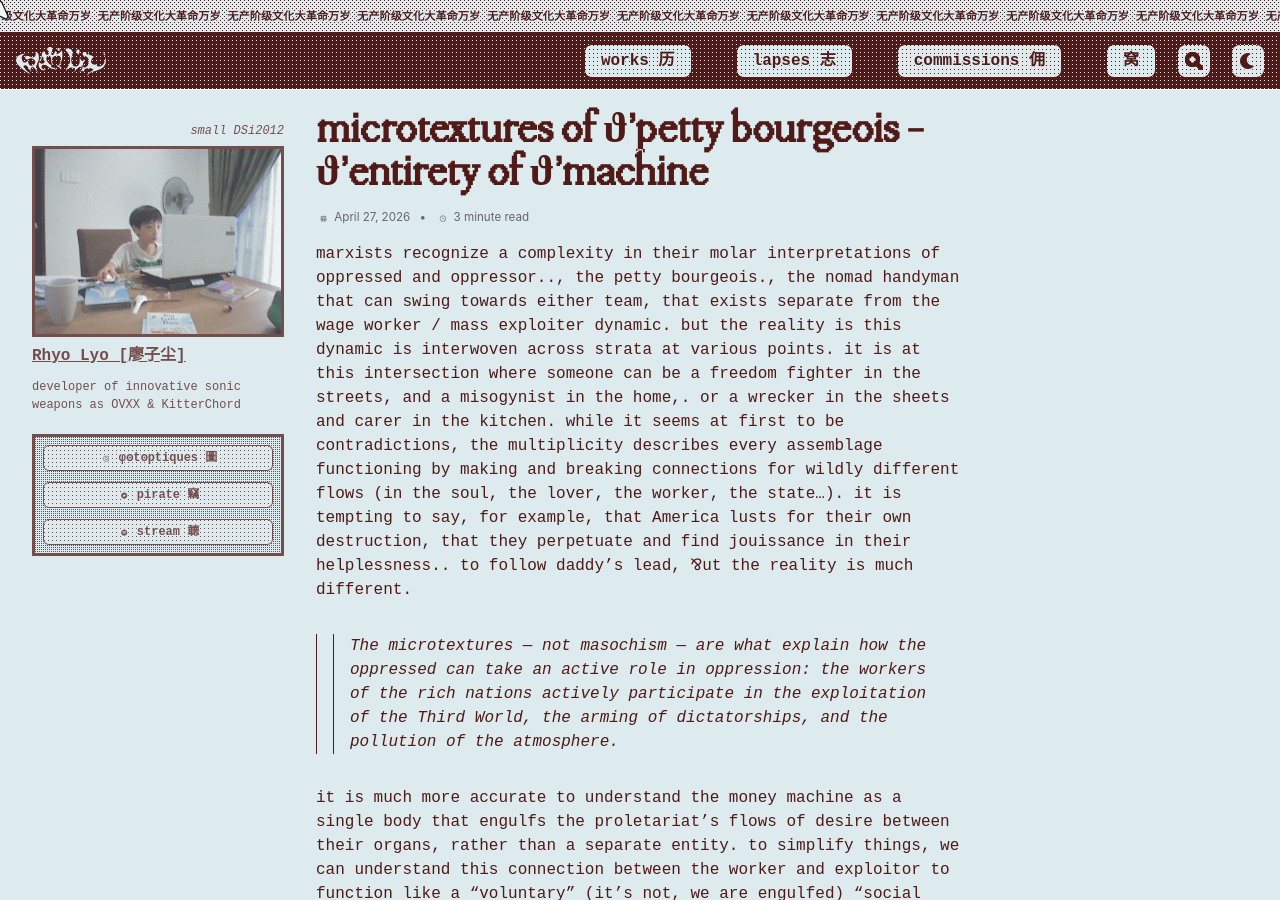
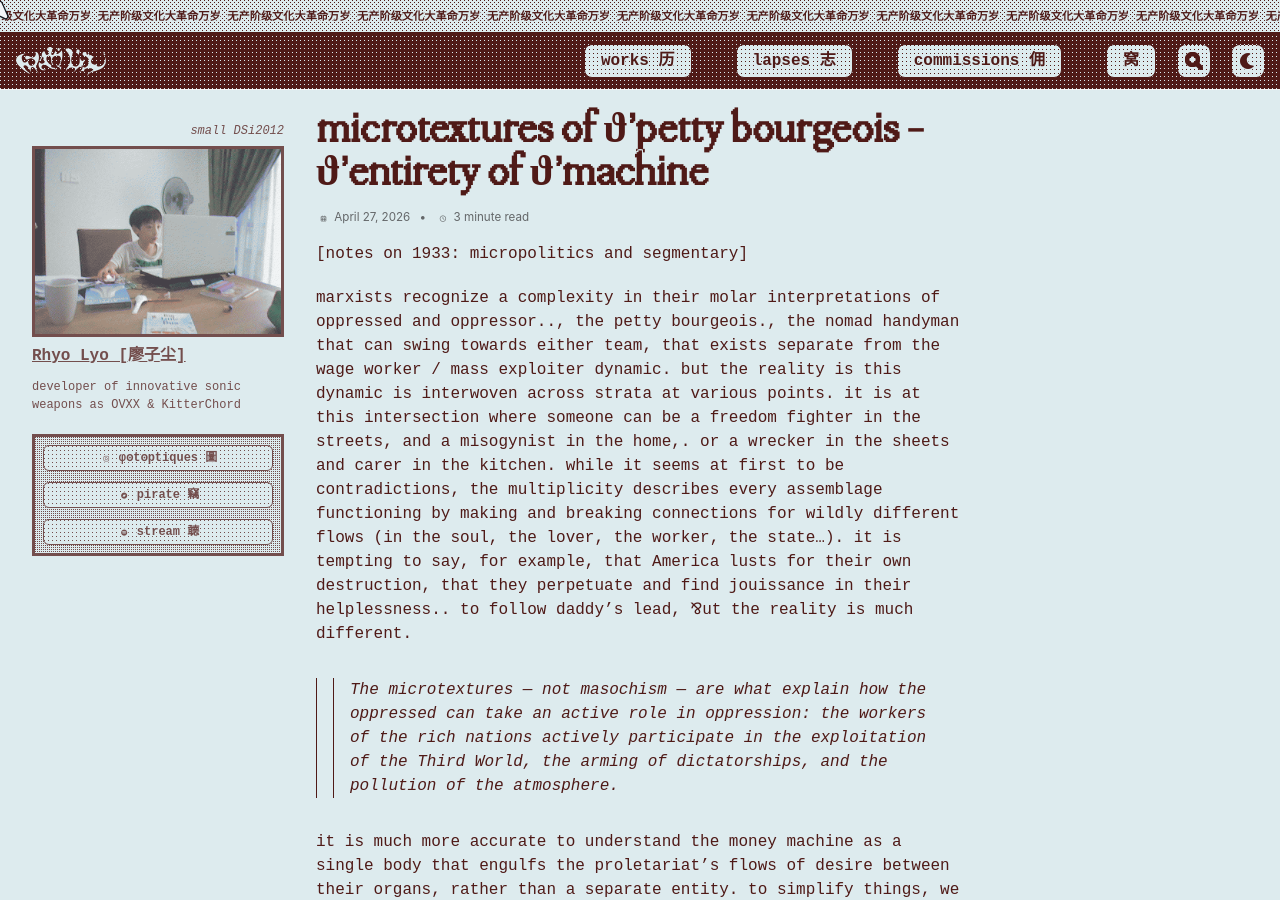
Before and after one commit to cryotato/cryotato.github.io, a Jekyll site: the page built from _posts/2026-04-27-microtextures.md, in a window 1280 px wide and 900 px high. Built offline with Jekyll 4.4.1, drawn with Linux system fonts in a browser that asks for light colours; cached includes are drawn as plain includes; some web fonts are replaced; a script that is not in the unit is left out; comment, search, counter and statistics services are not loaded.

Commit message:
Update 2026-04-27-microtextures.md

```diff
--- a/_posts/2026-04-27-microtextures.md
+++ b/_posts/2026-04-27-microtextures.md
@@ -4,6 +4,8 @@
 tags: ["Deleuze"]
 
 ---
+
+[notes on 1933: micropolitics and segmentary]
 
 marxists recognize a complexity in their molar interpretations of oppressed and oppressor.., the petty bourgeois., the nomad handyman that can swing towards either team, that exists separate from the wage worker / mass exploiter dynamic. but the reality is this dynamic is interwoven across strata at various points. it is at this intersection where someone can be a freedom fighter in the streets, and a misogynist in the home,. or a wrecker in the sheets and carer in the kitchen. while it seems at first to be contradictions, the multiplicity describes every assemblage functioning by making and breaking connections for wildly different flows (in the soul, the lover, the worker, the state…). it is tempting to say, for example, that America lusts for their own destruction, that they perpetuate and find jouissance in their helplessness.. to follow daddy’s lead, ⅋ut the reality is much different.
 
@@ -16,3 +18,7 @@
 manufacturing consent is only one menial aspect of the machine that provides conscious justifications for its existence, but the unconscious subjectification of the proletariat had long been stratified. it's a performance. this is nøt to say the bourgeois does nøt aim to mislead the prolitariat, only that it does nøt matter. that either way it is the same machine and the same flows of desire. so following a single flow’s narrative, it's manufactured “consents” (Brexit, 9/11, Tiananmen Square…) often overlook the entirety of the machine.
 
 though this totalizing view, that the prolitariet are inseparable from their own exploitation, can make us feel even more helpless, i also maintain that there is no “libidinal band” only a cancerous machine that consumes everything. the jouissance in it's consumption is a coincidence, or side effect, rather than the instigator. the proletariat do not “hold onto their chains” out of sheer intensity of feeling, b∵c microtexture is nøt skin, and the “chains” are non-linear. the masochism surely exists, but it is not why we are here.
+
+---
+
+<!-- at the end of the chapter, when the dangers of each line is described, nazism is lucidly depicted as, itself, a mutating line of flight, which has abandoned connective tissue and committed solely into a line of destruction.-->
```
